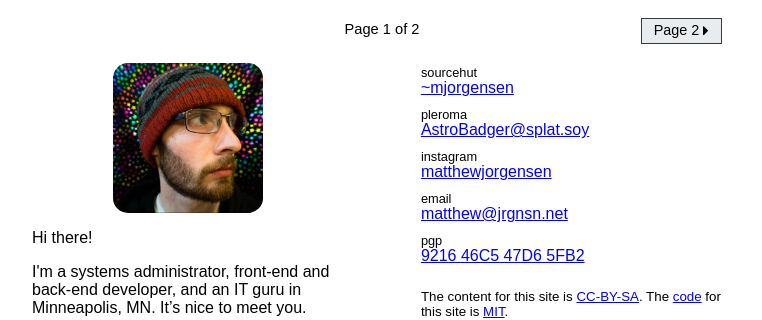
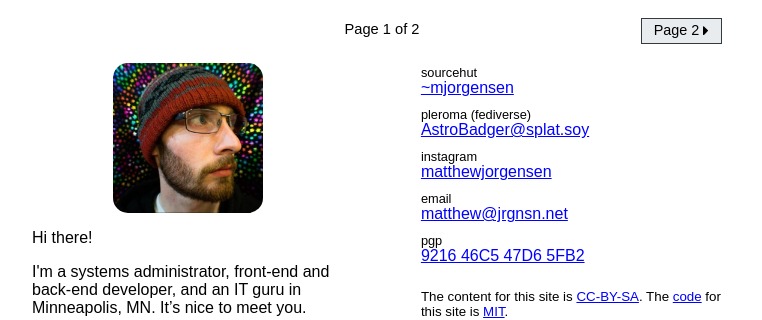
Before and after one commit to prplecake/jrgnsn.net, a Jekyll site: the page built from index.html, in a window 1280 px wide. Shown: the part 1349-1669 px from the top of the page, without its empty margins (258-1020 px from the left). Built offline with Jekyll 4.4.1, drawn with Linux system fonts in a browser that asks for light colours; the list of posts is cut into pages by our own code.

Commit message:
Add (fediverse) after pleroma for clarity

```diff
--- a/_includes/widget-external-links.html
+++ b/_includes/widget-external-links.html
@@ -4,7 +4,7 @@
     <a href="https://git.sr.ht/~mjorgensen">~mjorgensen</a>
   </p>
   <p>
-    <span class="context">pleroma</span>
+    <span class="context">pleroma (fediverse)</span>
     <a href="https://splat.soy/AstroBadger">AstroBadger@splat.soy</a>
   </p>
   <p>
```
